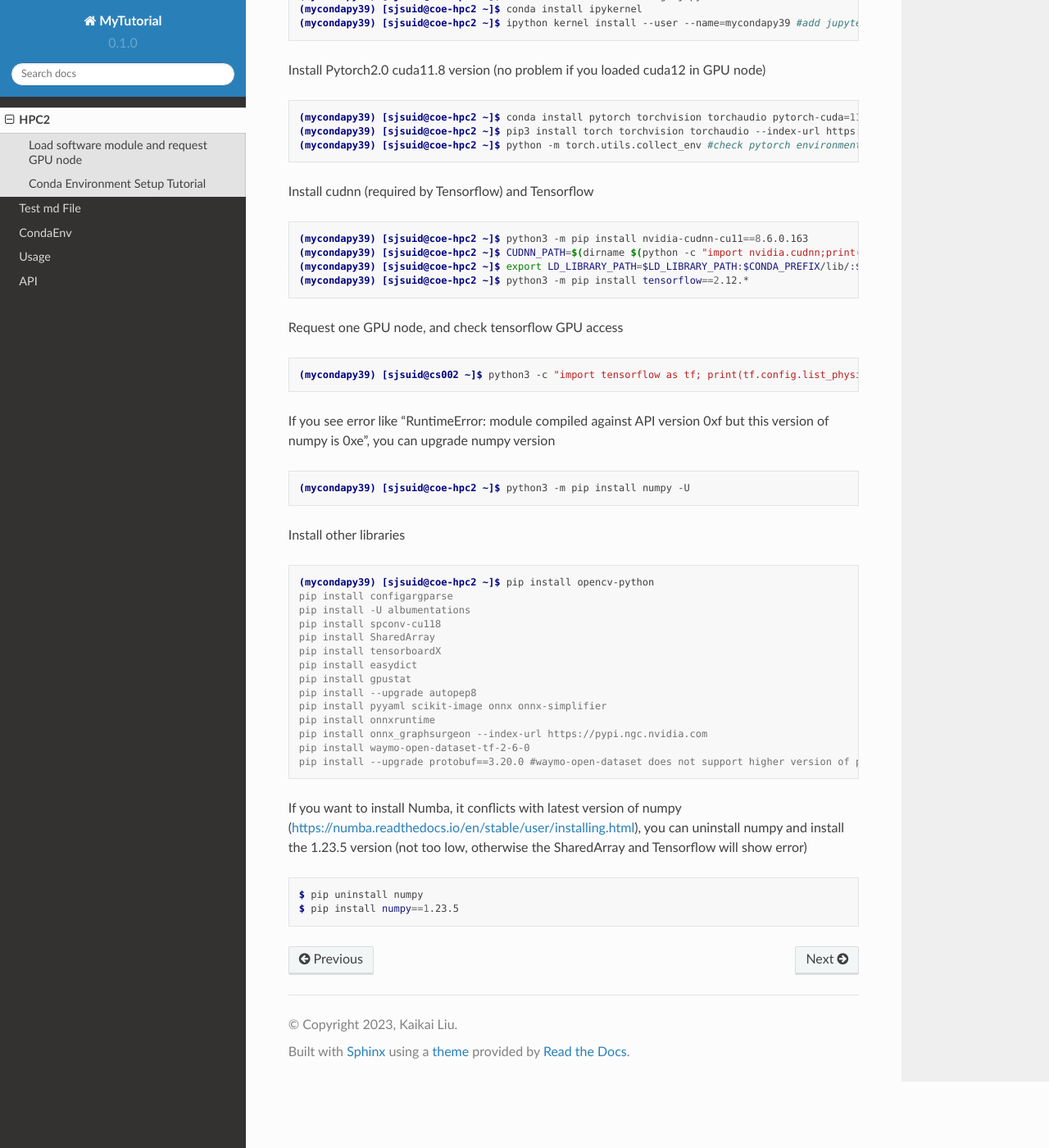
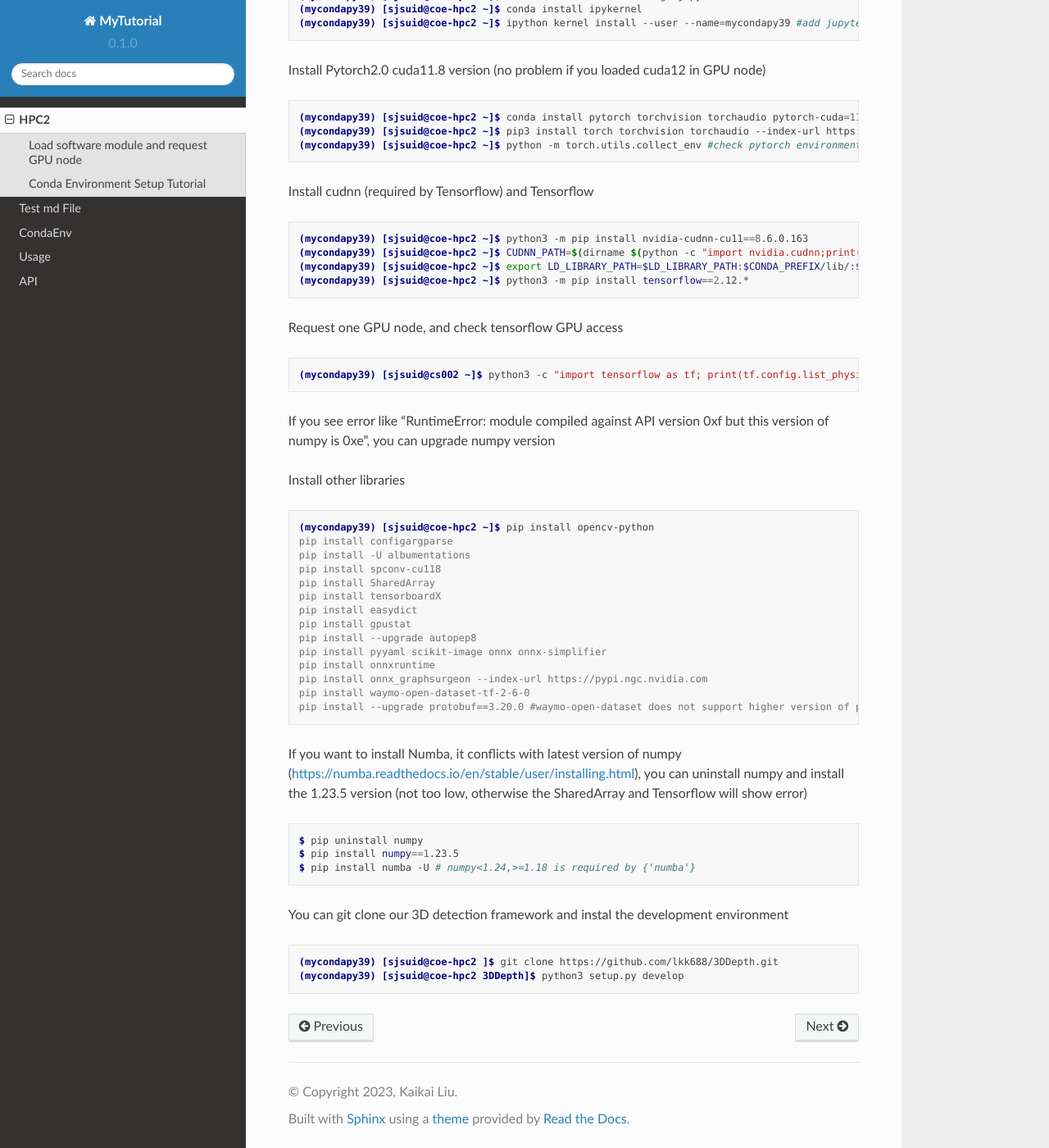
Before and after one commit to lkk688/mytutorial, a Sphinx documentation site: the page built from docs/source/HPC2.rst, in a window 1280 px wide and 1400 px high, scrolled down 1077 px. Shown: the whole window at 82% size. Built offline with Sphinx 7.4.7 and the Read the Docs theme 2.0.0, drawn with Linux system fonts in a browser that asks for light colours.

Commit message:
Update HPC2.rst

```diff
--- a/docs/source/HPC2.rst
+++ b/docs/source/HPC2.rst
@@ -77,10 +77,6 @@ Request one GPU node, and check tensorflow GPU access
 
 If you see error like "RuntimeError: module compiled against API version 0xf but this version of numpy is 0xe", you can upgrade numpy version
 
-.. code-block:: console
-
-   (mycondapy39) [sjsuid@coe-hpc2 ~]$ python3 -m pip install numpy -U
-
 Install other libraries
 
 .. code-block:: console
@@ -106,3 +102,11 @@ If you want to install Numba, it conflicts with latest version of numpy (https:/
 
    $ pip uninstall numpy
    $ pip install numpy==1.23.5
+   $ pip install numba -U # numpy<1.24,>=1.18 is required by {'numba'}
+
+You can git clone our 3D detection framework and instal the development environment
+
+.. code-block:: console
+
+   (mycondapy39) [sjsuid@coe-hpc2 ]$ git clone https://github.com/lkk688/3DDepth.git
+   (mycondapy39) [sjsuid@coe-hpc2 3DDepth]$ python3 setup.py develop
```
